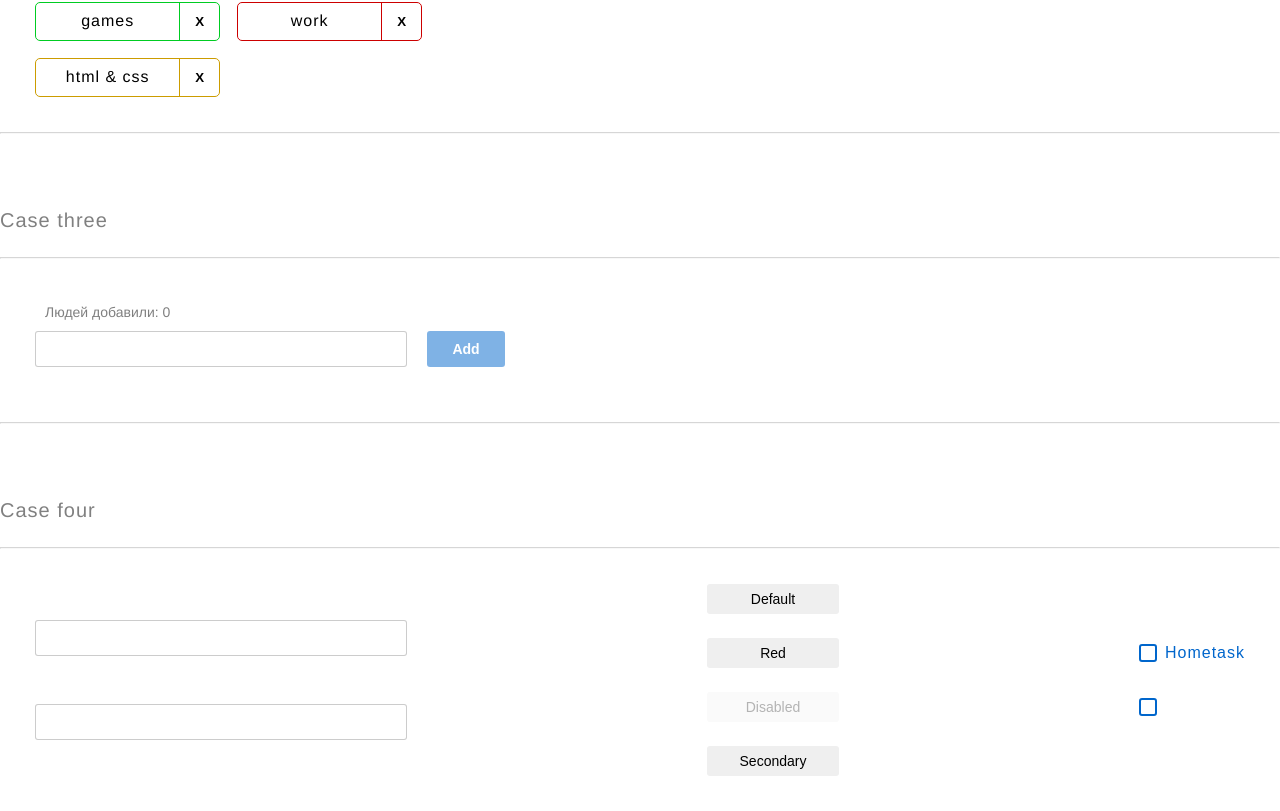
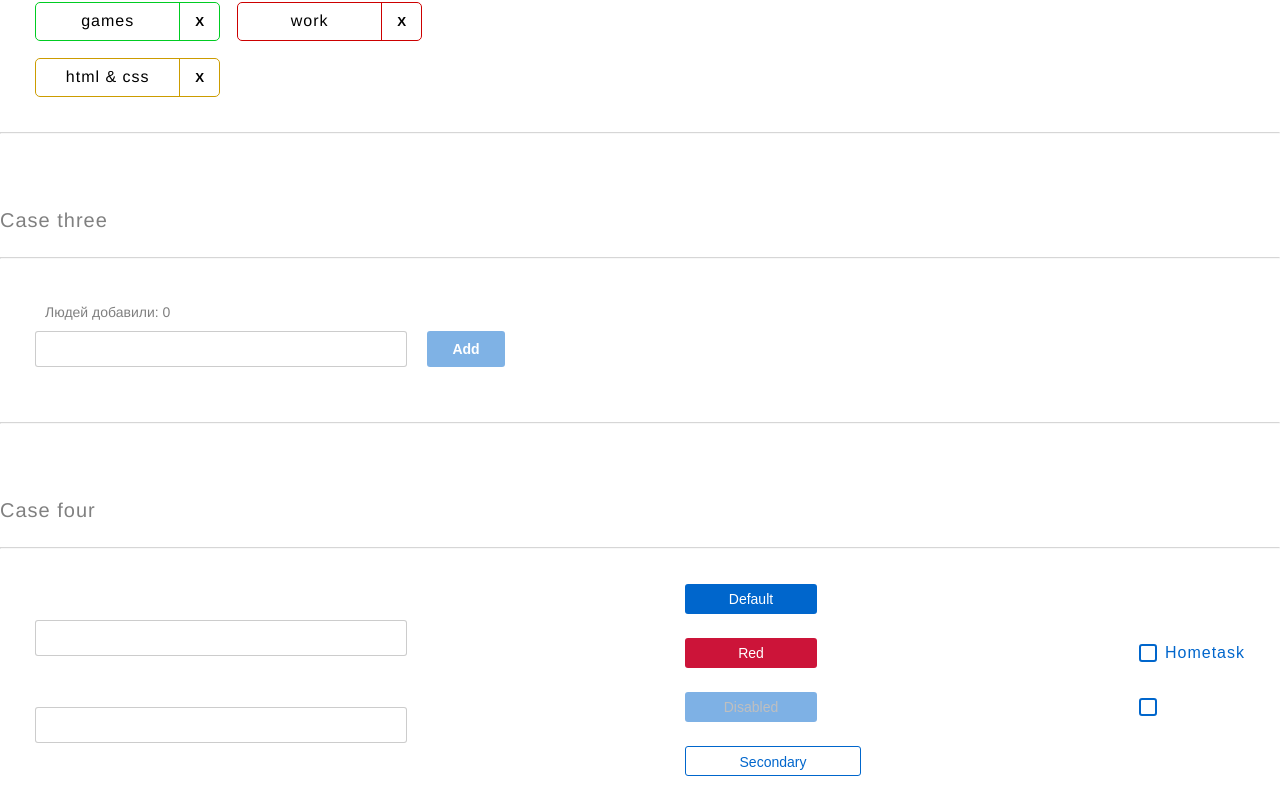
Before and after one commit to EleonoraPavlova/h2React, a React (Create React App) app: page /#/ in a window 1280 px wide. Shown: the part 939-1750 px from the top of the page. Built offline with nearby package versions, Linux system fonts and the light colour scheme.

Commit message:
fix buttons

```diff
--- a/src/s2-homeworks/hw04/Stand.tsx
+++ b/src/s2-homeworks/hw04/Stand.tsx
@@ -29,11 +29,7 @@ const Stand = () => {
             onChangeText={setValue}
             error={error}
             onEnter={() => {
-              setError(
-                stateForAllInputs.trim()
-                  ? ''
-                  : 'Error'
-              )
+              setError(stateForAllInputs.trim() ? '' : 'Error')
               setValue('')
             }}
           />
@@ -54,7 +50,7 @@ const Stand = () => {
         <div>
           <SuperButton
             id={'hw4-super-button-disabled'}
-            xType={'red'}
+            xType={'disabled'}
             disabled
           >
             Disabled
--- a/src/s2-homeworks/hw04/common/c1-SuperInputText/SuperInputText.module.css
+++ b/src/s2-homeworks/hw04/common/c1-SuperInputText/SuperInputText.module.css
@@ -7,14 +7,23 @@
   border: 1px solid rgba(0, 0, 0, 0.2);
 }
 
-.inputWrapper {}
+.inputWrapper {
+  display: flex;
+  flex-direction: column;
+}
 
 .superInput {}
 
 .errorInput {
-  border: 1px solid rgba(204, 20, 57, 1);
+  border: 1px solid #CC1439;
 }
 
-.errorInput:focus {}
+/* .errorInput:focus {
 
-.error {}
+} */
+
+.error {
+  padding-bottom: 3px;
+  font-size: 10px;
+  color: #CC1439
+}
--- a/src/s2-homeworks/hw04/common/c1-SuperInputText/SuperInputText.tsx
+++ b/src/s2-homeworks/hw04/common/c1-SuperInputText/SuperInputText.tsx
@@ -37,12 +37,11 @@ const SuperInputText: React.FC<SuperInputTextPropsType> = (
 ) => {
   const onChangeCallback = (e: ChangeEvent<HTMLInputElement>) => {
     onChange?.(e) // если есть пропс onChange, то передать ему е (поскольку onChange не обязателен)
-
     onChangeText?.(e.currentTarget.value)
   }
+
   const onKeyPressCallback = (e: KeyboardEvent<HTMLInputElement>) => {
     onKeyPress?.(e)
-
     onEnter && // если есть пропс onEnter
       e.key === 'Enter' && // и если нажата кнопка Enter
       onEnter() // то вызвать его
@@ -51,11 +50,17 @@ const SuperInputText: React.FC<SuperInputTextPropsType> = (
   const finalSpanClassName = s.error
     + (spanClassName ? ' ' + spanClassName : '')
   const finalInputClassName = s.input
-        + (error ? ' ' + s.errorInput : ' ' + s.superInput)
+    + (error ? ' ' + s.errorInput : ' ' + s.input)
     + (className ? ' ' + className : '') // задача на смешивание классов
 
   return (
     <div className={s.inputWrapper}>
+      <span
+        id={id ? id + '-span' : undefined}
+        className={finalSpanClassName}
+      >
+        {error}
+      </span>
       <input
         id={id}
         type={'text'}
@@ -64,12 +69,7 @@ const SuperInputText: React.FC<SuperInputTextPropsType> = (
         className={finalInputClassName}
         {...restProps} // отдаём инпуту остальные пропсы если они есть (value например там внутри)
       />
-            <span
-                id={id ? id + '-span' : undefined}
-                className={finalSpanClassName}
-            >
-                {error}
-            </span>
+
     </div>
   )
 }
--- a/src/s2-homeworks/hw04/common/c2-SuperButton/SuperButton.module.css
+++ b/src/s2-homeworks/hw04/common/c2-SuperButton/SuperButton.module.css
@@ -7,34 +7,55 @@
   border-radius: 3px;
   border: none;
   padding: 5px 24px 5px 24px;
+  color: white;
+  background: transparent;
 }
 
 .disabled {
+  color: gray;
   opacity: 50%;
   background: rgba(0, 102, 204, 1);
 }
 
-.secondary {}
+.secondary {
+  width: 176px;
+  color: #0066CC;
+  border: 1px solid #0066CC;
+}
 
 .default {
-  background: rgba(0, 102, 204, 1);
+  background-color: rgba(0, 102, 204, 1);
 }
 
 .red {
-  background: rgba(204, 20, 57, 1);
+  background-color: rgba(204, 20, 57, 1);
 }
 
-.default:hover {}
+.default:hover {
+  background-color: #0080FF;
+}
 
-.red:hover {}
+.red:hover {
+  background-color: #FF1A47;
+}
 
-.secondary:hover {}
+.secondary:hover {
+  background-color: #E5F0FA;
+}
 
 
-.default:active {}
+.default:active {
+  background-color: #0059B2;
+}
 
-.secondary:active {}
+.secondary:active {
+  background-color: #C9E5FF;
+  border: 1px solid #0066CC;
+  color: #0066CC
+}
 
-.red:active {}
+.red:active {
+  background-color: #B21232;
+}
 
-.button:disabled {}
+/* .button:disabled {} */
--- a/src/s2-homeworks/hw04/common/c2-SuperButton/SuperButton.tsx
+++ b/src/s2-homeworks/hw04/common/c2-SuperButton/SuperButton.tsx
@@ -18,11 +18,10 @@ const SuperButton: React.FC<SuperButtonPropsType> = (
   }
 ) => {
   const finalClassName = s.button
-    // + (disabled
-    //         ? ...
-    //         : xType === 'red'
-    //             ? ...
-    + (className ? ' ' + className : '') // задачка на смешивание классов
+    + (xType === 'red' ? ' ' + s.red : ' ' + s.button)
+    + (xType === 'secondary' ? ' ' + s.secondary : ' ' + s.default)
+    + (disabled ? ' ' + s.disabled : ' ' + s.button)
+
 
   return (
     <button
--- a/src/s2-homeworks/hw04/common/c3-SuperCheckbox/SuperCheckbox.module.css
+++ b/src/s2-homeworks/hw04/common/c3-SuperCheckbox/SuperCheckbox.module.css
@@ -1,7 +1,6 @@
 .label {
     display: flex;
     align-items: center;
-
     cursor: pointer;
 }
 
```
Lines whose indentation alone changed are shown as unchanged.
